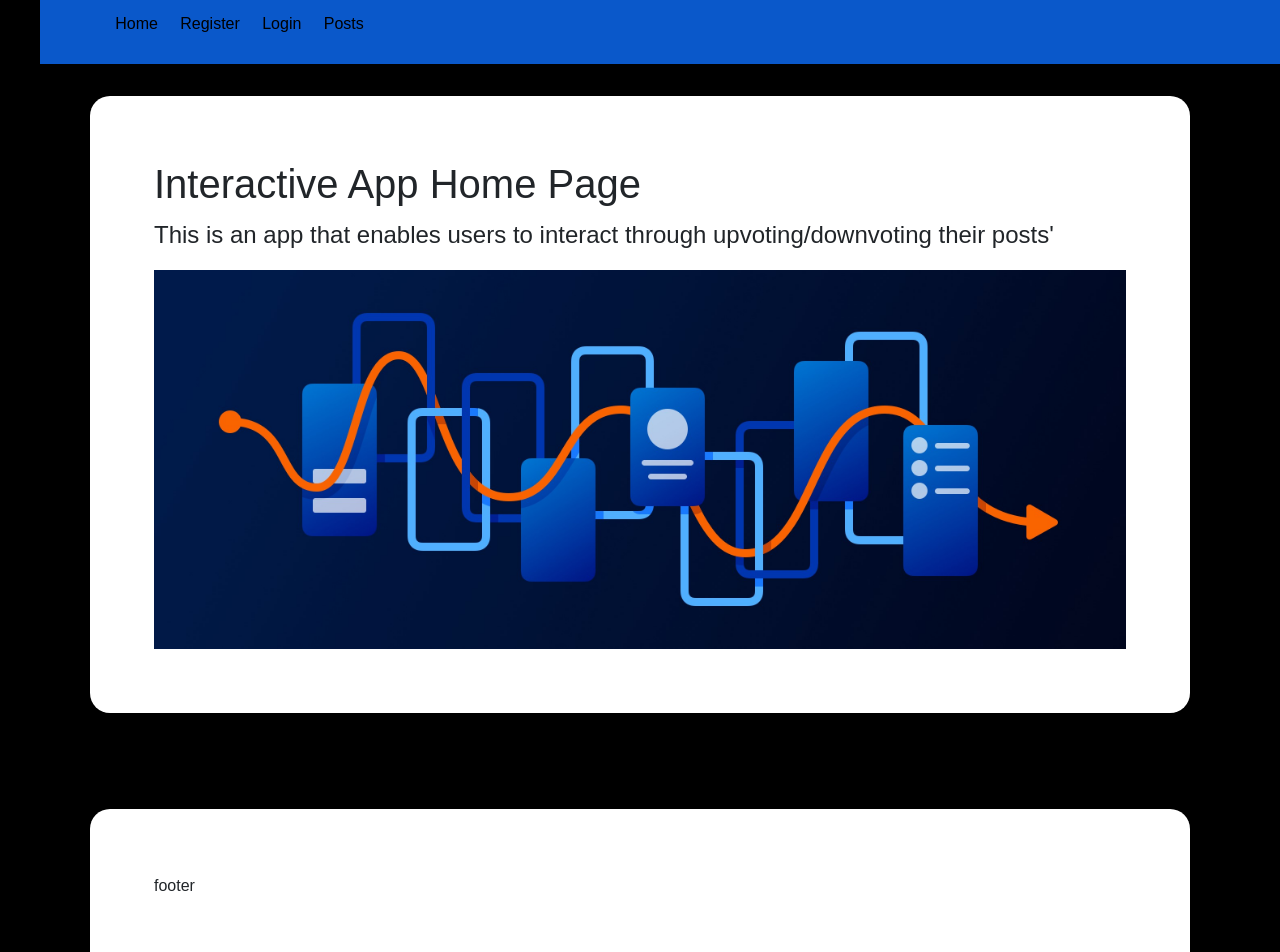
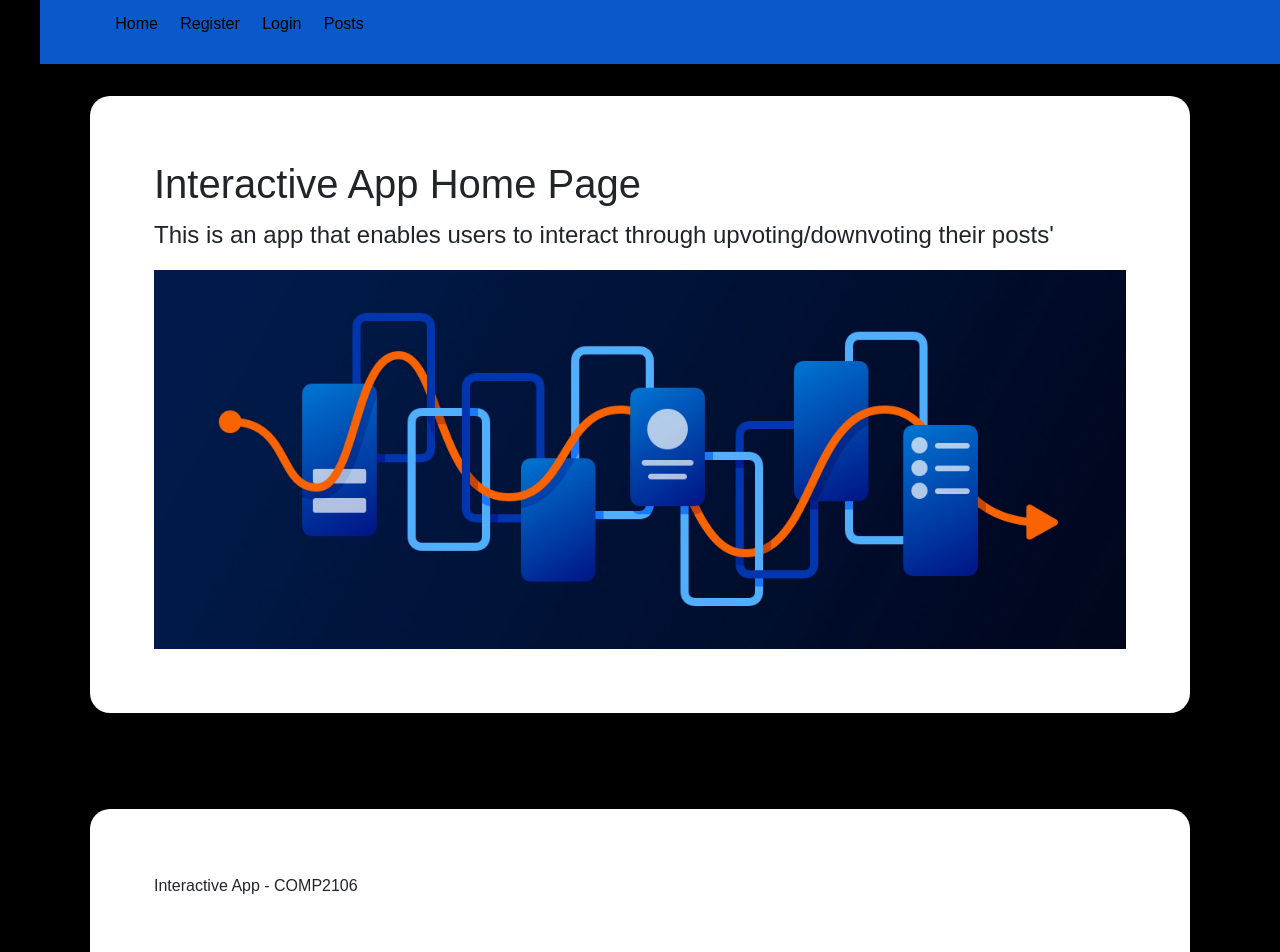
Before and after one commit to burakakcal/A2-COMP2016, a React (Create React App) app in the folder client/: page /home in a window 1280 px wide. Shown: the top 952 px of the page. Built offline with nearby package versions, Linux system fonts and the light colour scheme; no server answers.

Commit message:
Merge remote-tracking branch 'origin/master'
# Conflicts:
#	client/src/utils/setAuthToken.js

```diff
--- a/client/public/index.html
+++ b/client/public/index.html
@@ -23,7 +23,7 @@
     <div id="root"></div>
     <footer class="footer">
       <div class="container">
-        <p>footer</p>
+        <p>Interactive App - COMP2106</p>
       </div>
     </footer>
   </body>
--- a/client/src/App.css
+++ b/client/src/App.css
@@ -359,5 +359,4 @@ button {
     padding: 0.3rem 0.4rem;
   }
 
-
 }
--- a/client/src/components/auth/Home.js
+++ b/client/src/components/auth/Home.js
@@ -8,7 +8,7 @@ const Home = () => {
             <h1 className="cover-heading">Interactive App Home Page</h1>
             <p className="lead">This is an app that enables users to interact through upvoting/downvoting their posts' </p>
 
-            <img src={Image}alt="home-image"/>
+            <img src={Image}alt="interactive app"/>
         </Fragment>
     );
 };
```
